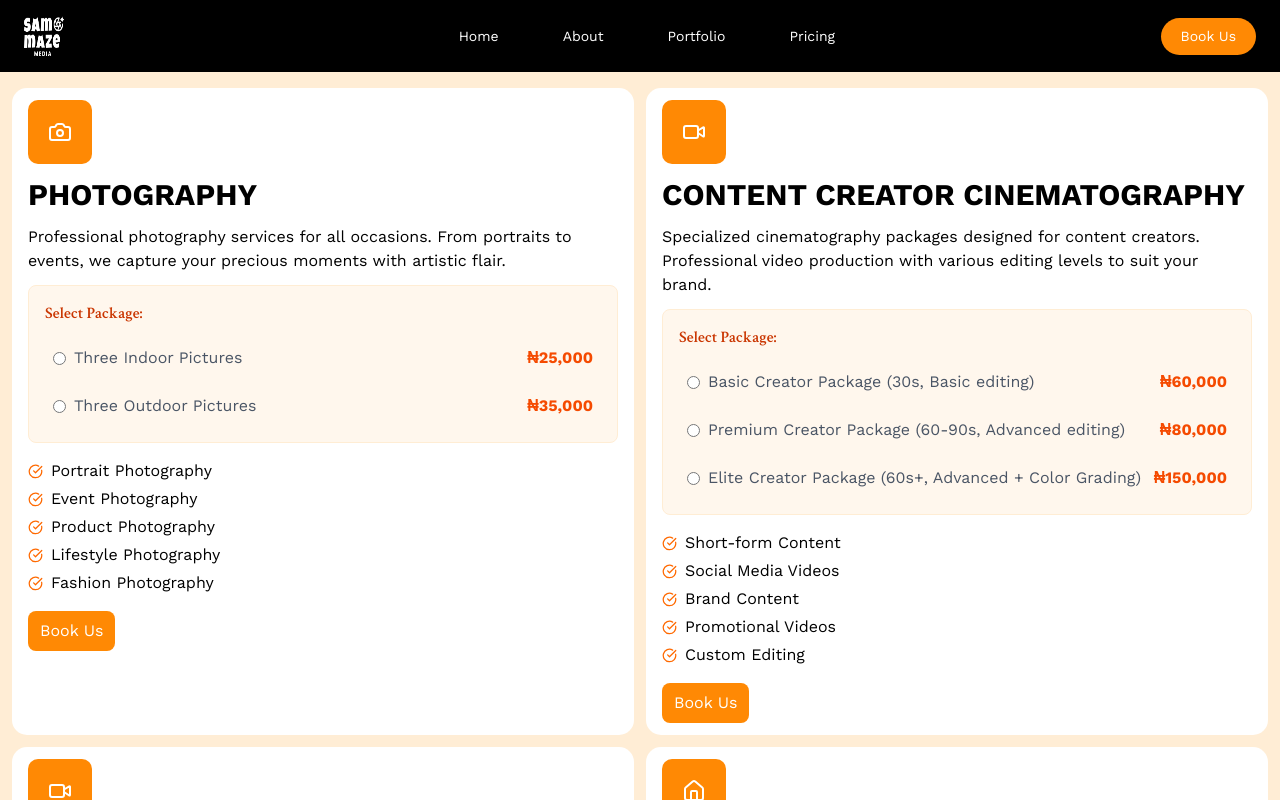
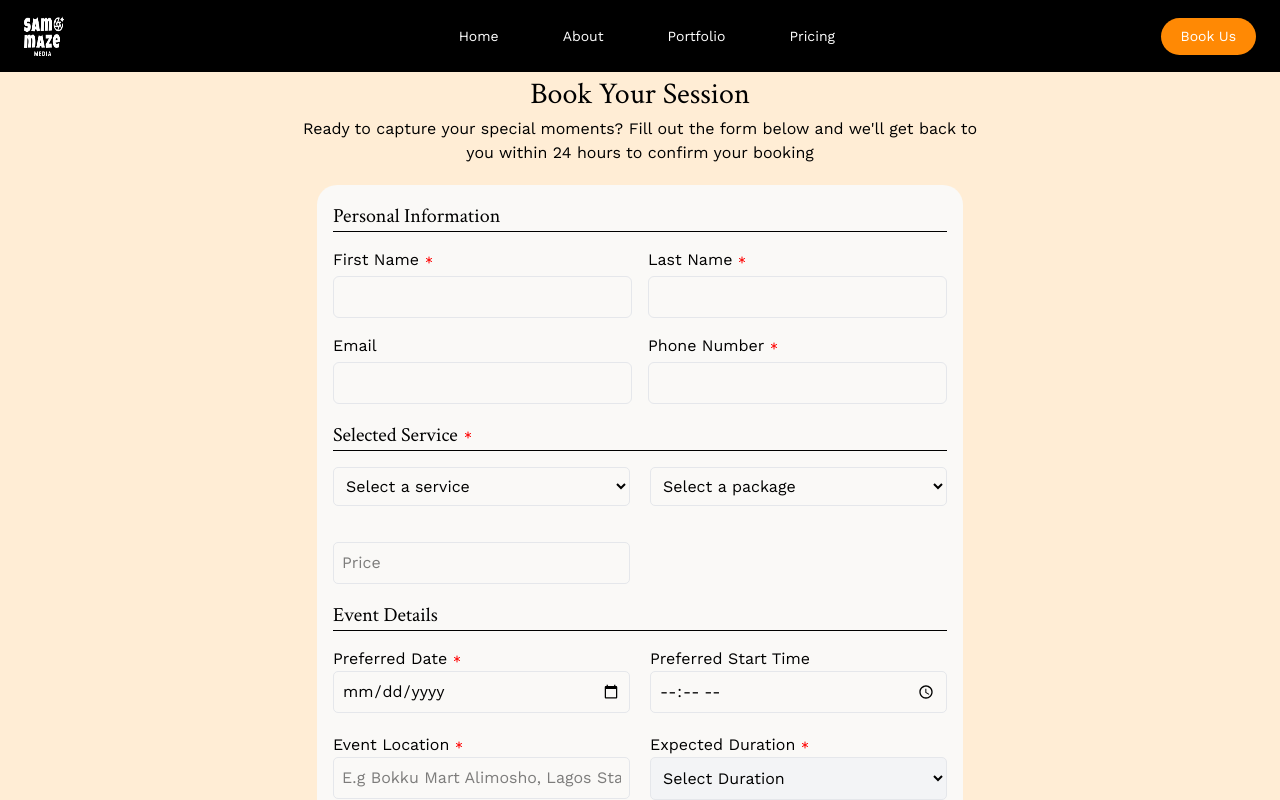
Before and after one commit to Larrystone01/Sammaze-media, a React (Vite) app: page /booking in a window 1280 px wide. Shown: the top 800 px of the page. Built offline with nearby package versions, Linux system fonts and the light colour scheme.

Commit message:
Booking Page Update

```diff
--- a/src/components/MainLayout.jsx
+++ b/src/components/MainLayout.jsx
@@ -87,7 +87,7 @@ const rateData = {
     ],
   },
   contentCreator: {
-    title: "Cinematography Packages for Content Creators",
+    title: "Cinematography Packages for Content Creator",
     rates: [
       { name: "Basic Creator Package (30s, Basic editing)", price: "₦60,000" },
       {
--- a/src/components/contact/index.jsx
+++ b/src/components/contact/index.jsx
@@ -5,30 +5,34 @@ import { useState, useEffect } from "react";
 import emailjs from "@emailjs/browser";
 
 export default function ContactMe() {
-  const { formData, setFormData } = useGlobalContext();
+  const { formData, setFormData, rateData, services } = useGlobalContext();
 
   const [isSubmitting, setIsSubmitting] = useState(false);
   const [submitStatus, setSubmitStatus] = useState("");
   const navigate = useNavigate();
 
-  // const searchParams = useSearchParams()
-  // const service = searchParams.get("service") || ""
-  // const price = searchParams.get("price") || ""
-  // const package = searchParams.get("package") || ""
+  const getServiceTitle = () => {
+    return services.map((service) => service.title);
+  };
 
-  // Getting Details from URL
-  // const { search } = useLocation();
-  // const queryParams = new URLSearchParams(search);
-  // useEffect(() => {
-  //   setFormData((prev) => ({
-  //     ...prev,
-  //     bookingDetails: {
-  //       service: queryParams.get("service") || "",
-  //       package: queryParams.get("package") || "",
-  //       price: queryParams.get("price") || "",
-  //     },
-  //   }));
-  // }, [search]);
+  const titles = getServiceTitle();
+
+  const findMatchingRates = (serviceTitle) => {
+    const lowerTitle = serviceTitle.toLowerCase().split("");
+
+    // Look through all keys in rateData
+    for (const key in rateData) {
+      const serviceObject = rateData[key];
+      const serviceObjectTitleWords = serviceObject.title
+        .toLowerCase()
+        .split("");
+      if (lowerTitle.every((word) => serviceObjectTitleWords.includes(word))) {
+        return serviceObject.rates; // return the rates for the matched key
+      }
+    }
+
+    return []; // no match found
+  };
 
   const handleInputChange = (e) => {
     const { name, value } = e.target;
@@ -205,21 +209,65 @@ export default function ContactMe() {
                 <h1 className="text-[20px] border-b my-4 flex gap-1 items-center">
                   Selected Service <Asterisk size={12} color="red" />
                 </h1>
-                {formData.bookingDetails &&
-                  Object.values(formData.bookingDetails).some(
-                    (value) => value
-                  ) && (
-                    <div className="services-selection bg-orange-400 text-white px-4 w-fit py-2 rounded-[10px]">
-                      <p>
-                        Service:{" "}
-                        <span className="capitalize">
-                          {formData.bookingDetails.service}
-                        </span>
-                      </p>
-                      <p>Package: {formData.bookingDetails.package}</p>
-                      <p>Price: {formData.bookingDetails.price}</p>
-                    </div>
-                  )}
+                <div className="selections grid grid-cols-2 gap-5 space-y-4">
+                  <select
+                    name="service"
+                    id=""
+                    value={formData.bookingDetails.service}
+                    onChange={(e) => {
+                      setFormData({
+                        ...formData,
+                        bookingDetails: {
+                          ...formData.bookingDetails,
+                          service: e.target.value,
+                        },
+                      });
+                    }}
+                    className="border border-gray-200 cursor-pointer px-2 py-2 rounded-[5px] outline-none w-full"
+                  >
+                    <option value="">Select a service</option>
+                    {titles.map((title) => {
+                      return <option value={title}>{title}</option>;
+                    })}
+                  </select>
+                  <select
+                    name="package"
+                    id=""
+                    onChange={(e) => {
+                      const selectedPackage = findMatchingRates(
+                        formData.bookingDetails.service
+                      ).find((rate) => rate.name === e.target.value);
+                      setFormData({
+                        ...formData,
+                        bookingDetails: {
+                          ...formData.bookingDetails,
+                          package: selectedPackage?.name || "",
+                          price: selectedPackage?.price || "",
+                        },
+                      });
+                    }}
+                    value={formData.bookingDetails.package}
+                    disabled={!formData.bookingDetails.service}
+                    className="border border-gray-200 cursor-pointer px-2 py-2 rounded-[5px] outline-none w-full"
+                  >
+                    <option value="">Select a package</option>
+                    {formData.bookingDetails.service &&
+                      findMatchingRates(formData.bookingDetails.service).map(
+                        (rate, index) => (
+                          <option value={rate.name} key={index}>
+                            {rate.name}
+                          </option>
+                        )
+                      )}
+                  </select>
+                  <input
+                    type="text"
+                    readOnly
+                    value={formData.bookingDetails.price || ""}
+                    placeholder="Price"
+                    className="border border-gray-200 cursor-pointer px-2 py-2 rounded-[5px] outline-none w-full"
+                  />
+                </div>
               </div>
               <div className="Event-details">
                 <h1 className="text-[20px] border-b my-4">Event Details </h1>
--- a/src/pages/BookingPage.jsx
+++ b/src/pages/BookingPage.jsx
@@ -1,21 +1,14 @@
 import React from "react";
 import ContactMe from "../components/contact";
 import { useGlobalContext } from "../components/context/GlobalContext";
-import PricingListings from "../components/pricing/pricingDetails";
+// import PricingListings from "../components/pricing/pricingDetails";
 
 const ContactPage = () => {
-  const { formData } = useGlobalContext();
+  const { formData, rateData, services } = useGlobalContext();
 
   return (
     <div>
-      {formData.bookingDetails &&
-      Object.values(formData.bookingDetails).some(
-        (value) => value !== null && value !== undefined && value !== ""
-      ) ? (
-        <ContactMe />
-      ) : (
-        <PricingListings />
-      )}
+      <ContactMe />
     </div>
   );
 };
```
